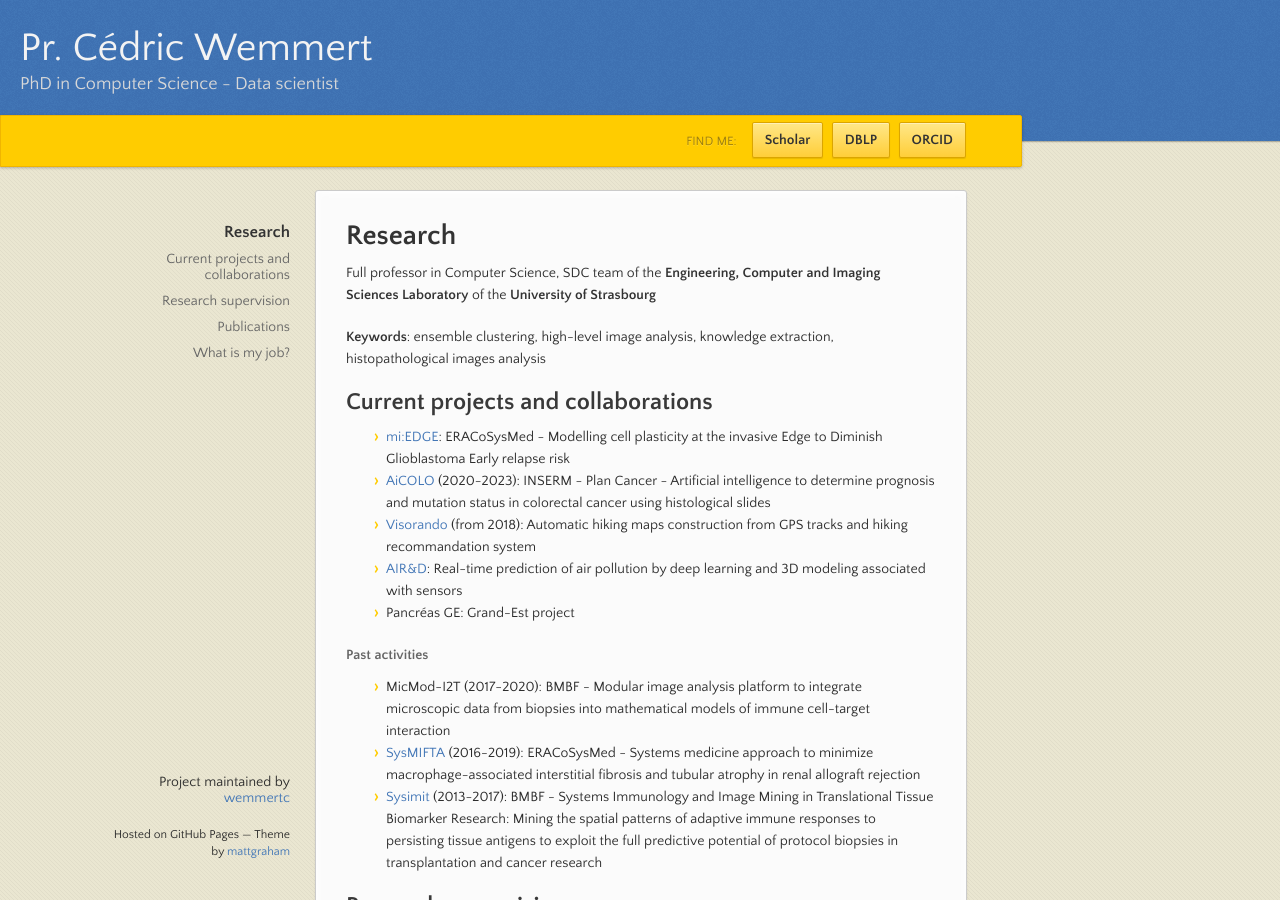
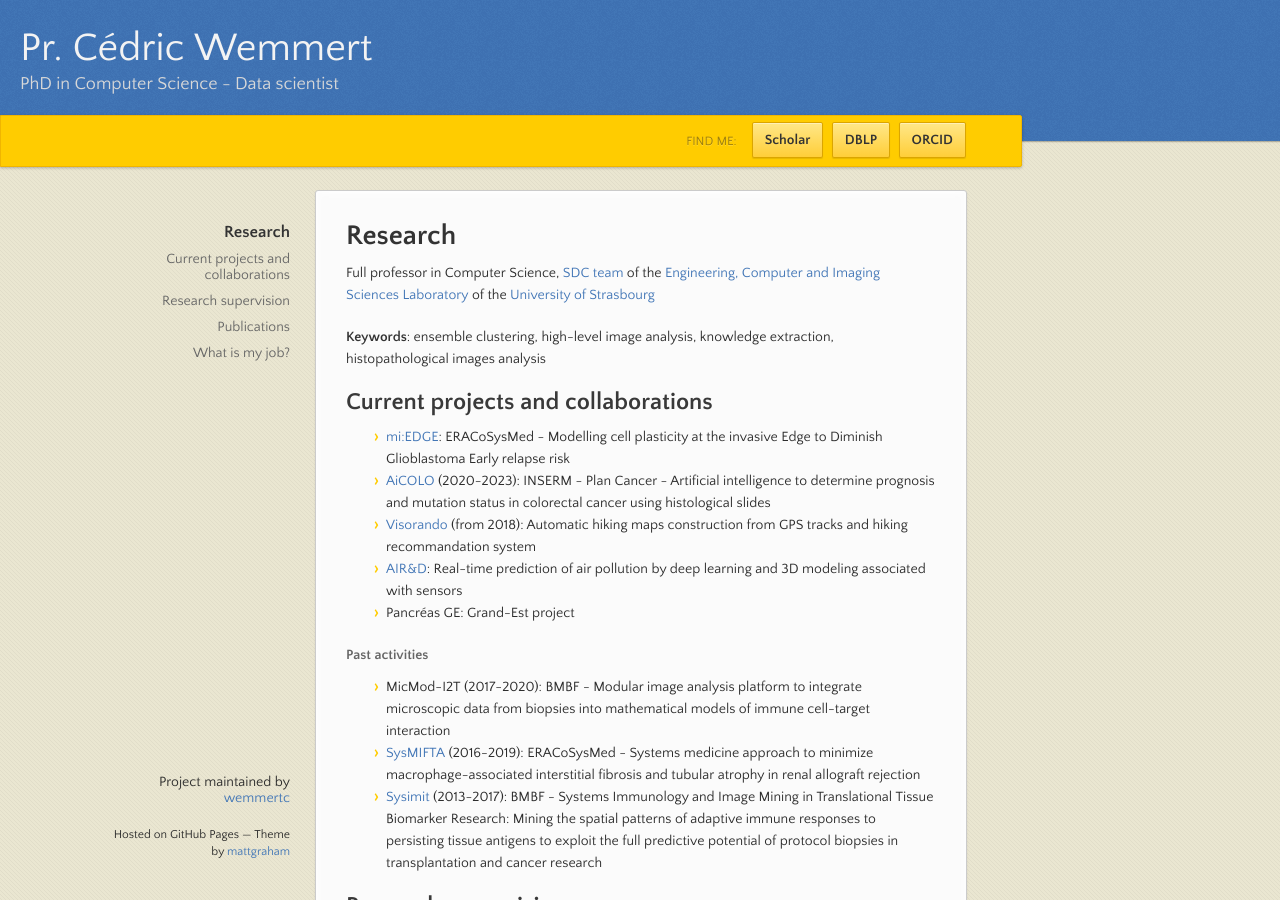
Before and after one commit to wemmertc/webpage, a Jekyll site: the page built from index.md, in a window 1280 px wide and 900 px high. Built offline with Jekyll 4.4.1, drawn with Linux system fonts in a browser that asks for light colours; our own code applies the rules of GitHub Pages for plain Markdown files; some of the changed lines change nothing that is shown.

Commit message:
publications

```diff
--- a/index.md
+++ b/index.md
@@ -5,7 +5,7 @@ layout: default
 
 # Research
 
-Full professor in Computer Science, SDC team of the [**Engineering, Computer and Imaging Sciences Laboratory**](icube.unistra.fr) of the [**University of Strasbourg**](unistra.fr)
+Full professor in Computer Science, [SDC team](https://sdc.icube.unistra.fr/en/index.php?title=Home) of the [Engineering, Computer and Imaging Sciences Laboratory](https://icube.unistra.fr) of the [University of Strasbourg](https://unistra.fr)
 
 **Keywords**: ensemble clustering, high-level image analysis, knowledge extraction, histopathological images analysis
 
```
